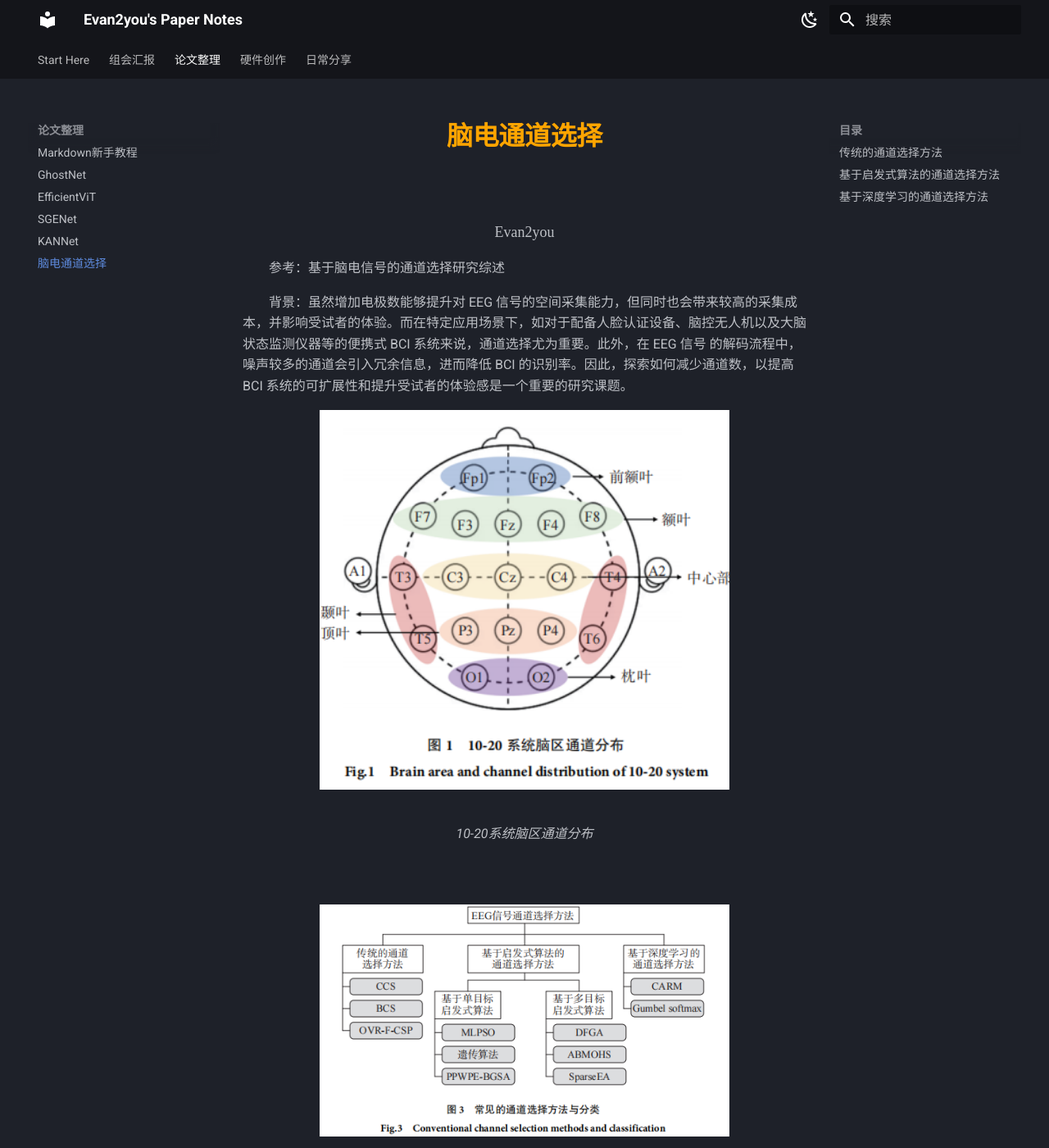
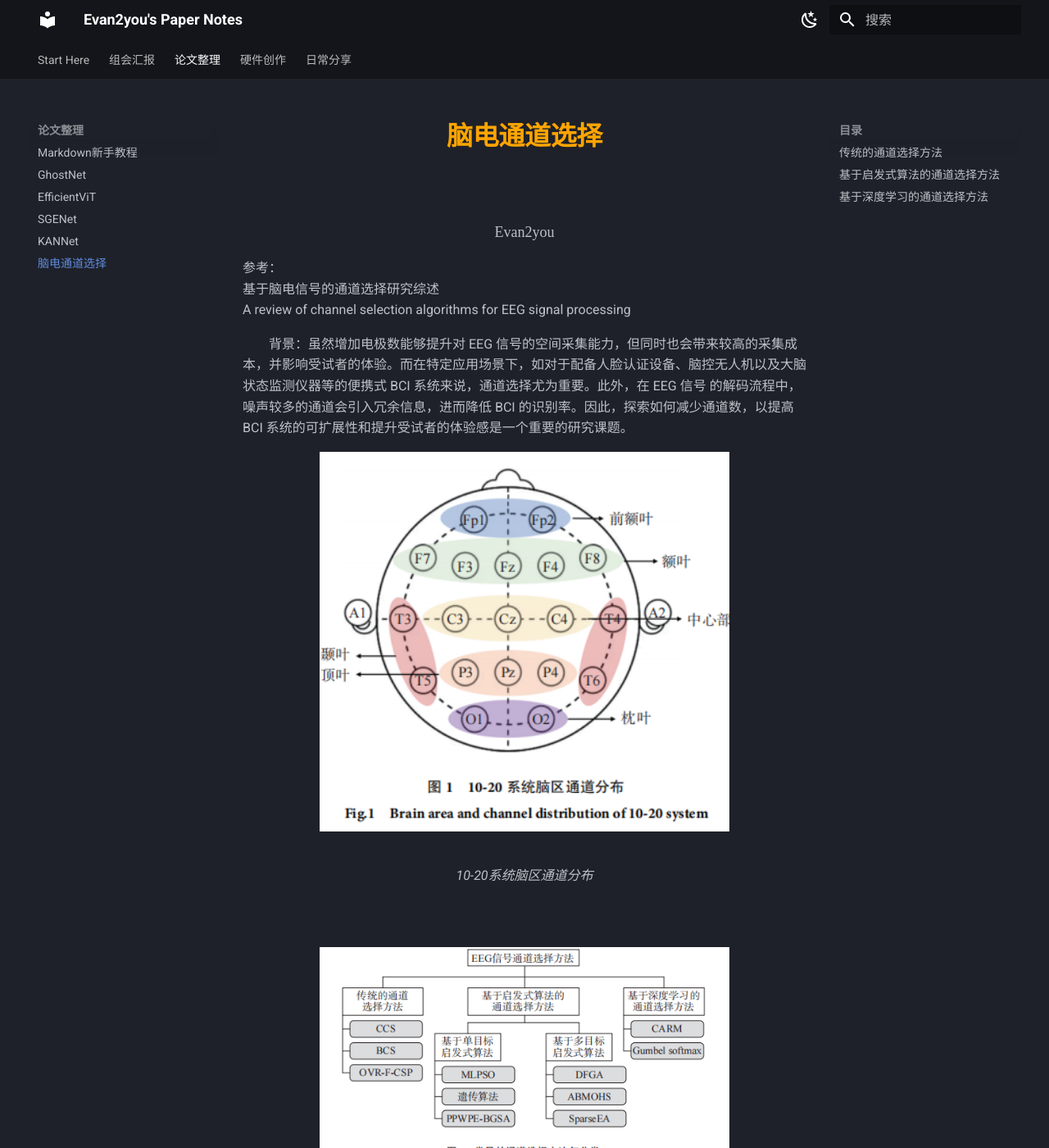
Before and after one commit to Evan2you/Evan2you.github.io, an MkDocs documentation site: the page built from docs/论文整理/脑电通道选择.md, in a window 1280 px wide and 1400 px high. Shown: the whole window at 82% size. Built offline with MkDocs 1.6.1 and Material for MkDocs 9.7.7, drawn with Linux system fonts in a browser that asks for light colours; some of the changed text lies outside the part shown.

Commit message:
Update 脑电通道选择.md

```diff
--- a/docs/论文整理/脑电通道选择.md
+++ b/docs/论文整理/脑电通道选择.md
@@ -1,7 +1,11 @@
 # <center><font face="微软雅黑" color="orange" size="6"><b>脑电通道选择</b></font></center>
 <center><font face = "微软雅黑" size=4>Evan2you</font></center>
 
-&emsp;&emsp;参考：基于脑电信号的通道选择研究综述
+参考：
+</br>
+基于脑电信号的通道选择研究综述
+</br>
+A review of channel selection algorithms for EEG signal processing
 
 &emsp;&emsp;背景：虽然增加电极数能够提升对 EEG 信号的空间采集能力，但同时也会带来较高的采集成本，并影响受试者的体验。而在特定应用场景下，如对于配备人脸认证设备、脑控无人机以及大脑状态监测仪器等的便携式 BCI 系统来说，通道选择尤为重要。此外，在 EEG 信号
 的解码流程中，噪声较多的通道会引入冗余信息，进而降低 BCI 的识别率。因此，探索如何减少通道数，以提高 BCI 系统的可扩展性和提升受试者的体验感是一个重要的研究课题。
```
Also changed, not shown: other parts of docs/论文整理/脑电通道选择.md (+2 -2 lines).
